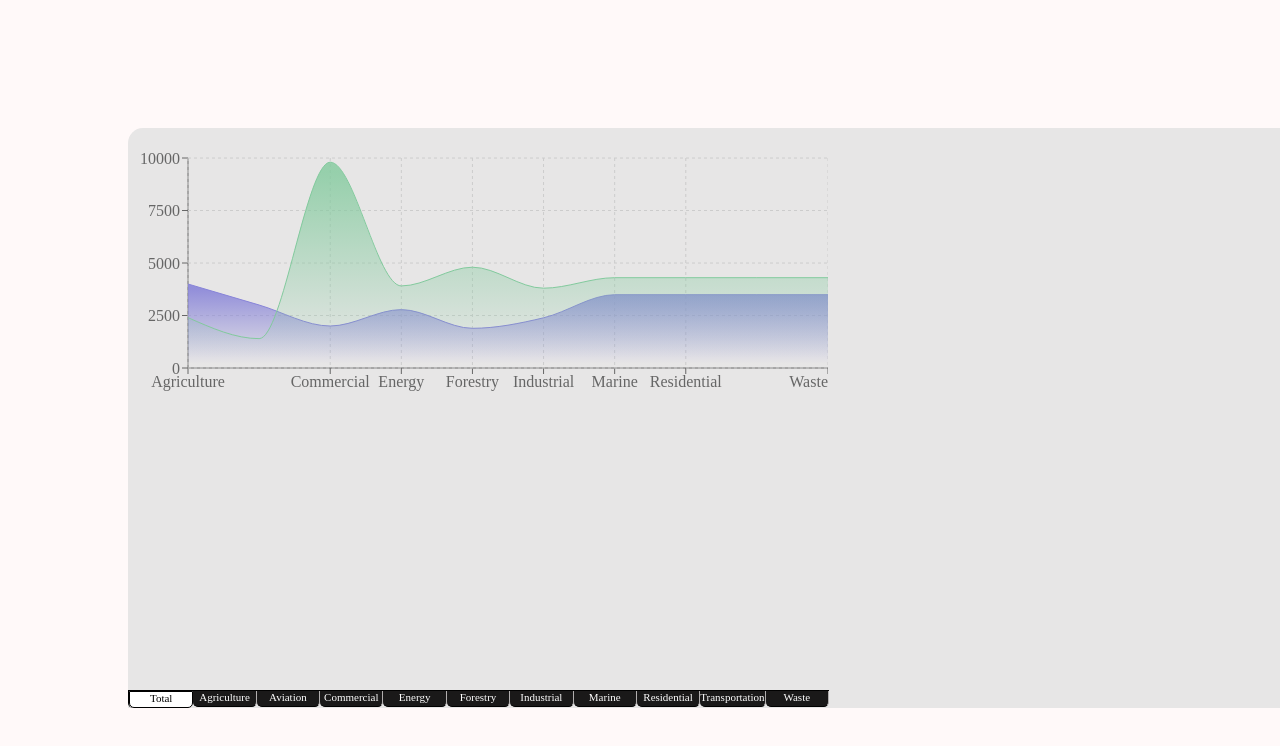
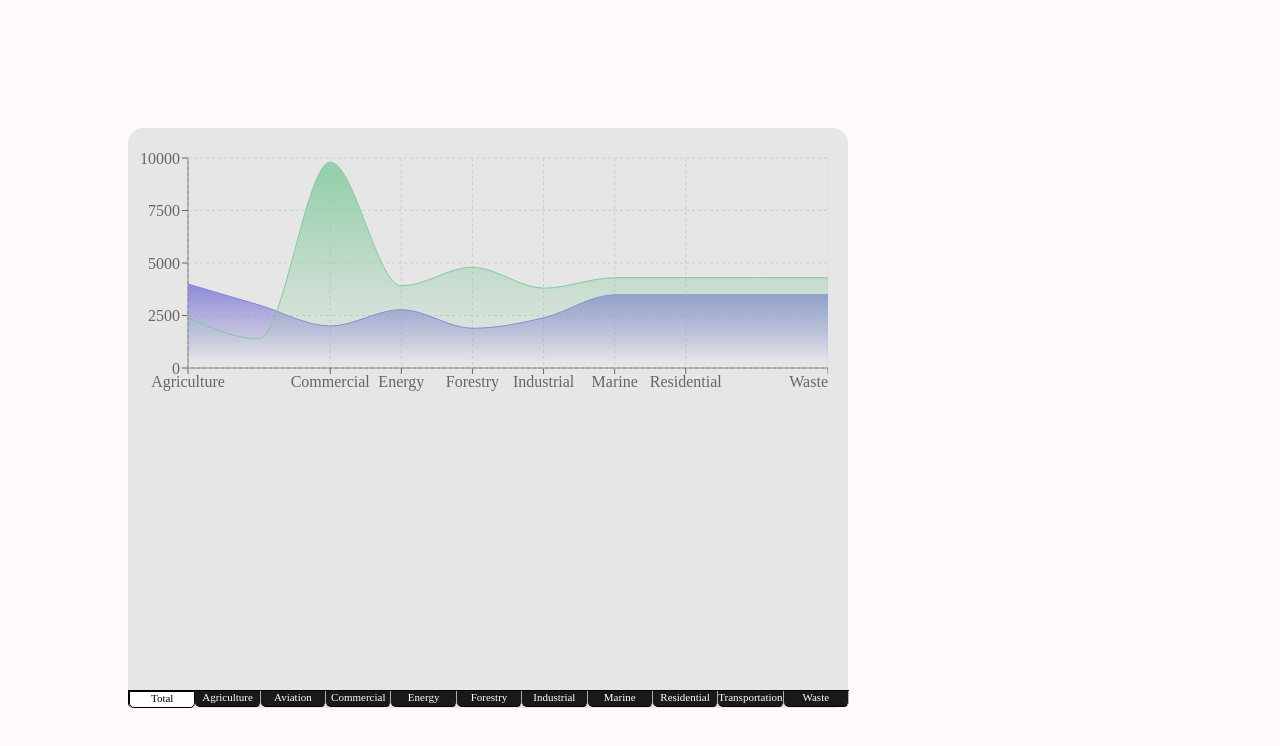
Before and after one commit to edd-ie/SDC_HackathonPrj, a React (Vite) app in the folder Sdc_front/: page / in a window 1280 px wide. Shown: the top 746 px of the page. Built offline with nearby package versions, Linux system fonts and the light colour scheme.

Commit message:
Frontend get requests

```diff
--- a/Sdc_front/src/Components/Dashboard.css
+++ b/Sdc_front/src/Components/Dashboard.css
@@ -12,12 +12,12 @@
     position: relative;
     margin-top: 10%;
     margin-left: 10%;
-    width: 90%;
+    width: 720px;
     height: 70%;
     background: rgb(231, 230, 230);
     display: flex;
     flex-direction: column;
-    border-top-left-radius: 15px;
+    border-radius: 15px;
     justify-content: space-between;
     padding-top: 20px;
 }
@@ -25,8 +25,7 @@
 
 .tabs{
     position: relative;
-    width: 90%;
-    width: 700px;
+    width: 720px;
     border-top: 1px solid black;
     border-left: 1px solid black;
     background: transparent;
@@ -39,7 +38,7 @@
     position: relative;
     background: rgb(26, 25, 25);
     height: 15px;
-    width: 70px;
+    width: 80px;
     border-right: 1px solid rgb(177, 174, 174);
     font-size: 11px;
     text-align: center;
--- a/Sdc_front/src/Components/Dashboard.jsx
+++ b/Sdc_front/src/Components/Dashboard.jsx
@@ -88,8 +88,25 @@ export default function Dashboard() {
         fetch(`http://localhost:5000/${idName}`)
         .then(res => res.json())
         .then(data => {
-            console.log(data);
-            setData(data)
+            console.log(data[0]);
+            let name = "";
+            let uv = 0;
+            let pv = 0;
+            let dataset = [];
+
+            // "name": "Transportation",
+            // "uv": 3490,
+            // "pv": 4300,
+            // "amt": 2100
+
+            const dataArray = Object.entries(data).map(([name, value]) => ({
+                name,
+                uv: value.emission,
+                pv: value.offset
+                })
+            );
+            console.log(dataArray);
+            setData(dataArray);
         })
 
     }
```
Also changed, not shown: 1 other file (tests, documents, lock files or other folders).
